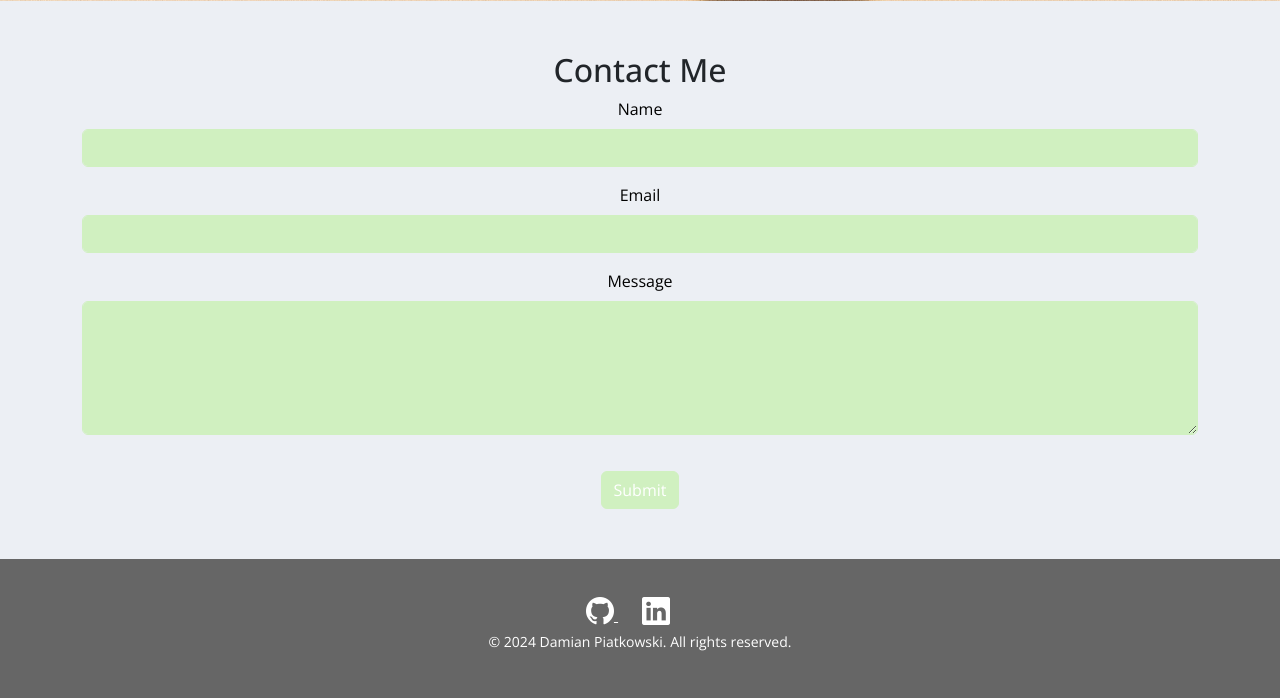
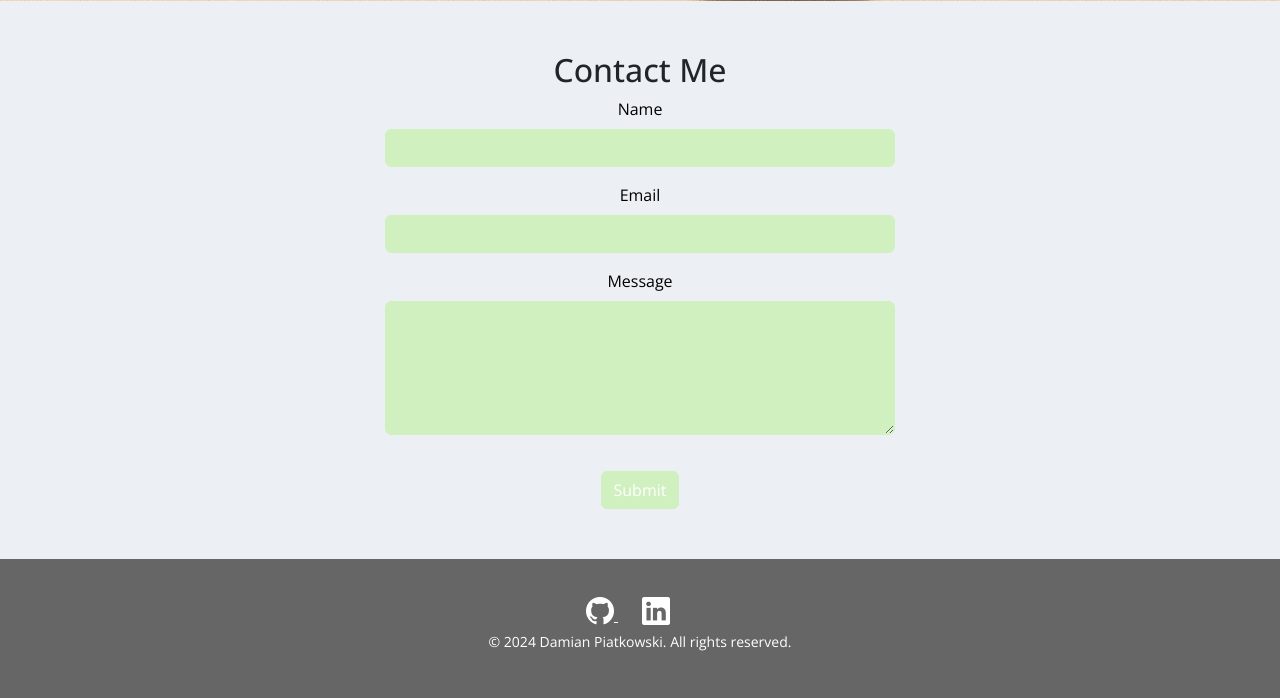
Before and after one commit to damian-j-piatkowski/damianpiatkowski.com, a Flask app: page / in a window 1280 px wide. Shown: the part 1675-2373 px from the top of the page. Run offline with Flask 3, Linux system fonts and the light colour scheme.

Commit message:
Contact container for message made wider, field color no longer changes when being written into.

```diff
--- a/static/style.css
+++ b/static/style.css
@@ -139,10 +139,20 @@
     text-align: center;
 }
 
+.contact-container {
+    max-width: 600px; /* Set maximum width for the contact container */
+    margin: 0 auto; /* Center the contact container horizontally */
+}
+
 .contact-section {
     padding-top: 50px; /* Add padding to the top of the contact section */
     padding-bottom: 50px; /* Add padding to create space between the form and the footer */
     background-color: #ECEFF4; /* Set light gray-blue background color for the contact section */
+}
+
+.contact-section .container {
+    max-width: 800px; /* Adjust the maximum width as needed */
+    margin: 0 auto; /* Center the container horizontally */
 }
 
 .contact-section label.form-label {
@@ -156,9 +166,9 @@
 }
 
 .contact-section .form-control:focus {
-    background-color: #a0d08c; /* Set input field background color on focus */
+    background-color: #D0F0C0; /* Keep input field background color same on focus */
     color: black; /* Set input field text color on focus */
-    border-color: #a0d08c; /* Set input field border color on focus */
+    border-color: #D0F0C0; /* Set input field border color on focus */
 }
 
 .contact-section .btn {
--- a/templates/index.html
+++ b/templates/index.html
@@ -28,9 +28,9 @@
 </section>
 
 <section class="contact-section custom-gray-bg">
-    <div class="container">
+    <div class="container contact-container"> <!-- Add container specifically for the contact section -->
         <div class="row">
-            <div class="col-lg-12 text-center">
+            <div class="col-lg-8 offset-lg-2 text-center"> <!-- Adjust column width and add offset to center the form -->
                 <h2>Contact Me</h2>
                 <form action="/submit_contact" method="post">
                     <div class="mb-3">
```
